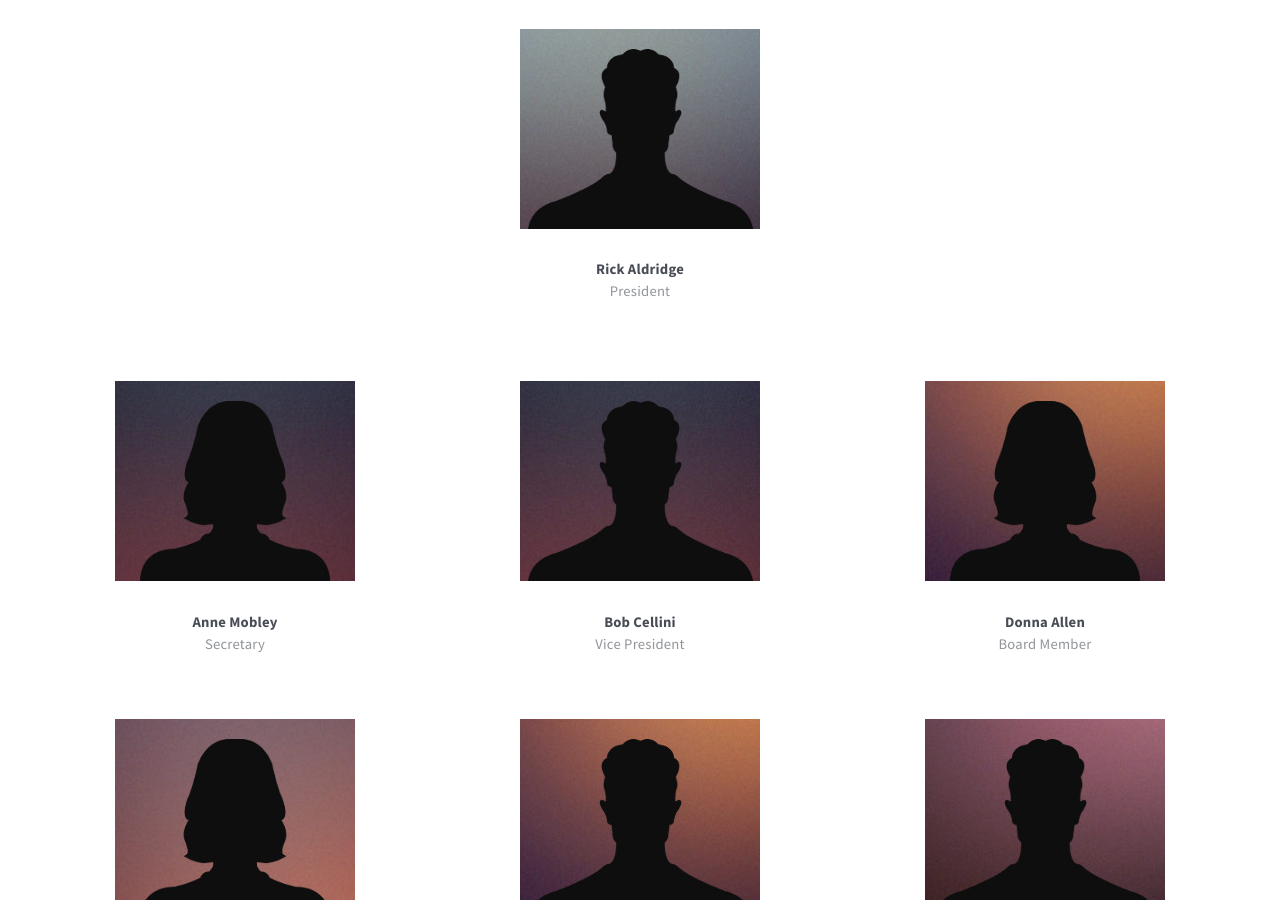
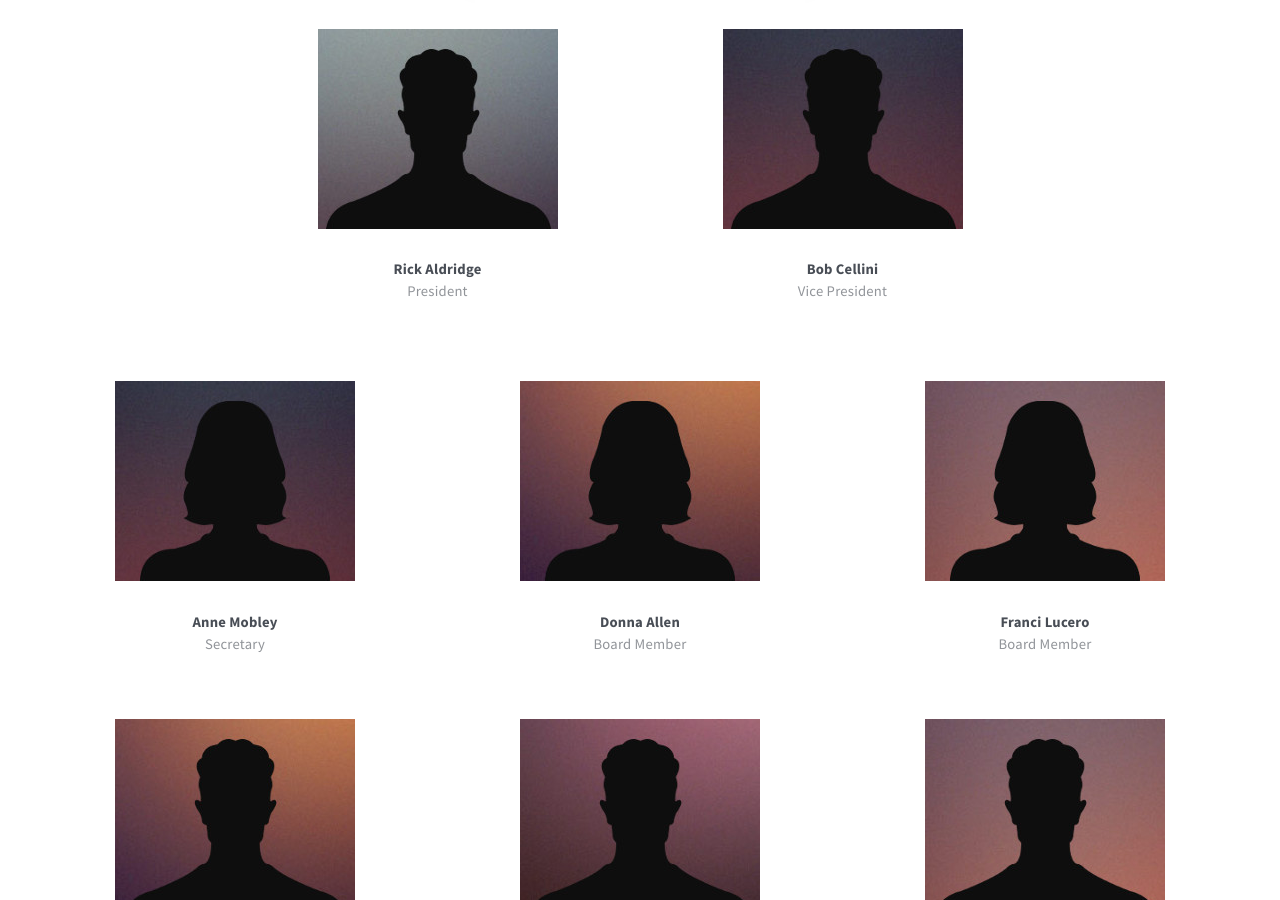
Before and after one commit to martinez-hero/martinez-hero.github.io, a Jekyll site: the page built from about.html, in a window 1280 px wide and 900 px high, scrolled down 382 px. Built offline with Jekyll 4.4.1, drawn with Linux system fonts in a browser that asks for light colours; nearby versions of some CDN libraries; library files that are not in the unit come from our copies.

Commit message:
move bob

```diff
--- a/about.html
+++ b/about.html
@@ -10,7 +10,7 @@
   <div class="container">
     <div class="row aln-center">
       {% for president in site.president %}
-        <div class="col-4 col-12-medium col-4-offset">
+        <div class="col-4 col-12-medium">
           <section class="highlight person">
             <a href="#{{ president.id | replace: '/', '_' }}" data-featherlight="#{{ president.id | replace: '/', '_' }}" class="image featured">
               <img src="/images/portraits/{{ president.image }}" alt="portrait" />
```
Also changed, not shown: _president/0_rick_aldridge.md (renamed from _president/rick_aldridge.md), _president/1_bob_cellini.md (renamed from _board_members/bob_cellini.md).
